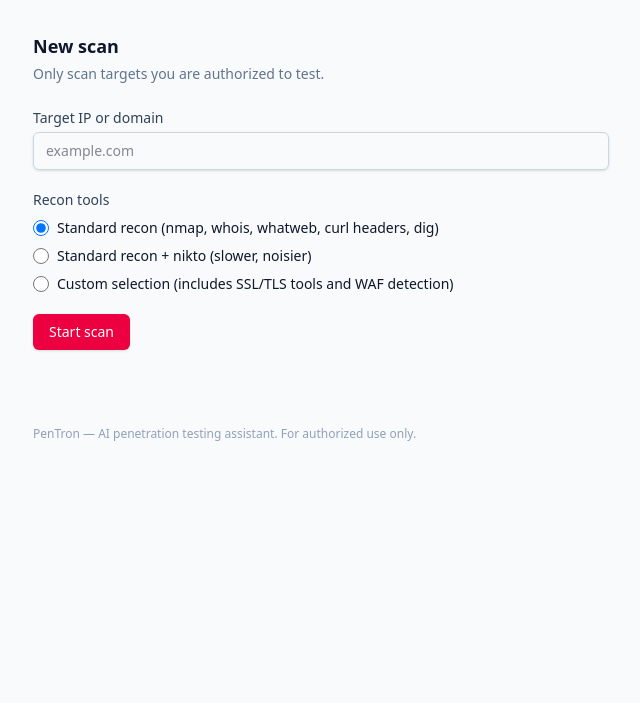
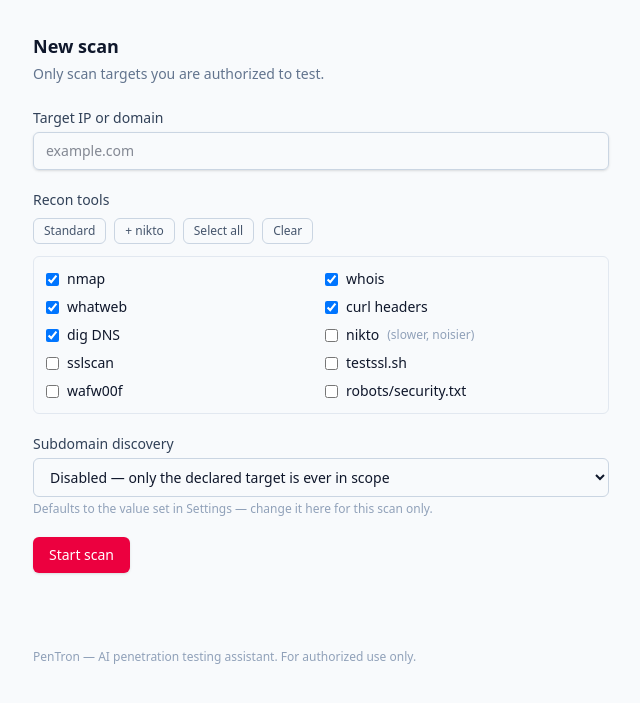
Before and after one commit to SaiedZ/PenTron, a FastAPI app: page / in a window 1280 px wide. Shown: the part 45-748 px from the top of the page, without its empty margins (119-759 px from the left). Run offline with FastAPI, Linux system fonts and the light colour scheme; data that the repository does not hold is empty; style sheets or scripts are compiled from the project's sources; some libraries are stand-ins or nearby versions.

Commit message:
Redesign New Scan tool selection for visibility
Replace the hidden radio/checkbox toggle with an always-visible
10-tool grid plus quick-select buttons (Standard / + nikto / Select
all / Clear), so newer opt-in tools (wafw00f, robots/security.txt)
are discoverable without digging into "Custom selection". Also add
subdomain discovery as a per-scan override on this page, defaulting
to the Settings value but changeable for a single scan without a
trip to Settings.

```diff
--- a/api/routers/pages.py
+++ b/api/routers/pages.py
@@ -22,7 +22,8 @@ router = APIRouter(tags=["pages"])
 
 @router.get("/")
 def dashboard(request: Request):
-    return templates.TemplateResponse(request, "dashboard.html")
+    settings = db.get_settings()
+    return templates.TemplateResponse(request, "dashboard.html", {"settings": settings})
 
 
 @router.get("/scans/{sl_no}")
--- a/api/routers/scans.py
+++ b/api/routers/scans.py
@@ -27,7 +27,9 @@ def start_scan(payload: ScanCreateRequest, background_tasks: BackgroundTasks):
 
     sl_no = db.create_session(payload.target)
     jobs.create_job(sl_no)
-    background_tasks.add_task(run_scan_job, sl_no, payload.target, payload.tools)
+    background_tasks.add_task(
+        run_scan_job, sl_no, payload.target, payload.tools, payload.subdomain_discovery_level
+    )
     return {"sl_no": sl_no}
 
 
--- a/api/schemas.py
+++ b/api/schemas.py
@@ -14,6 +14,7 @@ from pydantic import BaseModel
 class ScanCreateRequest(BaseModel):
     target: str
     tools: Union[List[str], Literal["a", "n"]] = "a"
+    subdomain_discovery_level: Optional[int] = None
 
 
 class VulnEditRequest(BaseModel):
--- a/web/templates/dashboard.html
+++ b/web/templates/dashboard.html
@@ -21,37 +21,54 @@
 
     <fieldset>
       <legend class="block text-sm font-medium text-slate-700 dark:text-slate-300">Recon tools</legend>
-      <div class="mt-2 space-y-2 text-sm">
-        <label class="flex items-center gap-2">
-          <input type="radio" name="mode" value="a" checked
-            class="h-4 w-4 border-slate-300 text-rose-600 focus:ring-rose-500">
-          Standard recon (nmap, whois, whatweb, curl headers, dig)
-        </label>
-        <label class="flex items-center gap-2">
-          <input type="radio" name="mode" value="n"
-            class="h-4 w-4 border-slate-300 text-rose-600 focus:ring-rose-500">
-          Standard recon + nikto (slower, noisier)
-        </label>
-        <label class="flex items-center gap-2">
-          <input type="radio" name="mode" value="custom"
-            class="h-4 w-4 border-slate-300 text-rose-600 focus:ring-rose-500">
-          Custom selection (includes SSL/TLS tools and WAF detection)
-        </label>
+
+      <div class="mt-2 flex flex-wrap gap-2">
+        <button type="button" data-preset="standard"
+          class="preset-btn rounded-md border border-slate-300 px-2.5 py-1 text-xs font-medium text-slate-600
+                 hover:bg-slate-50 dark:border-slate-700 dark:text-slate-300 dark:hover:bg-slate-900">Standard</button>
+        <button type="button" data-preset="nikto"
+          class="preset-btn rounded-md border border-slate-300 px-2.5 py-1 text-xs font-medium text-slate-600
+                 hover:bg-slate-50 dark:border-slate-700 dark:text-slate-300 dark:hover:bg-slate-900">+ nikto</button>
+        <button type="button" data-preset="all"
+          class="preset-btn rounded-md border border-slate-300 px-2.5 py-1 text-xs font-medium text-slate-600
+                 hover:bg-slate-50 dark:border-slate-700 dark:text-slate-300 dark:hover:bg-slate-900">Select all</button>
+        <button type="button" data-preset="none"
+          class="preset-btn rounded-md border border-slate-300 px-2.5 py-1 text-xs font-medium text-slate-600
+                 hover:bg-slate-50 dark:border-slate-700 dark:text-slate-300 dark:hover:bg-slate-900">Clear</button>
       </div>
 
-      <div id="custom-tools" class="mt-3 hidden grid grid-cols-2 gap-2 rounded-md border border-slate-200 p-3 text-sm dark:border-slate-800">
-        <label class="flex items-center gap-2"><input type="checkbox" value="1" class="tool-key"> nmap</label>
-        <label class="flex items-center gap-2"><input type="checkbox" value="2" class="tool-key"> whois</label>
-        <label class="flex items-center gap-2"><input type="checkbox" value="3" class="tool-key"> whatweb</label>
-        <label class="flex items-center gap-2"><input type="checkbox" value="4" class="tool-key"> curl headers</label>
-        <label class="flex items-center gap-2"><input type="checkbox" value="5" class="tool-key"> dig DNS</label>
-        <label class="flex items-center gap-2"><input type="checkbox" value="6" class="tool-key"> nikto</label>
+      <div class="mt-3 grid grid-cols-2 gap-2 rounded-md border border-slate-200 p-3 text-sm dark:border-slate-800">
+        <label class="flex items-center gap-2"><input type="checkbox" value="1" class="tool-key" checked> nmap</label>
+        <label class="flex items-center gap-2"><input type="checkbox" value="2" class="tool-key" checked> whois</label>
+        <label class="flex items-center gap-2"><input type="checkbox" value="3" class="tool-key" checked> whatweb</label>
+        <label class="flex items-center gap-2"><input type="checkbox" value="4" class="tool-key" checked> curl headers</label>
+        <label class="flex items-center gap-2"><input type="checkbox" value="5" class="tool-key" checked> dig DNS</label>
+        <label class="flex items-center gap-2">
+          <input type="checkbox" value="6" class="tool-key"> nikto
+          <span class="text-xs text-slate-400 dark:text-slate-500">(slower, noisier)</span>
+        </label>
         <label class="flex items-center gap-2"><input type="checkbox" value="7" class="tool-key"> sslscan</label>
         <label class="flex items-center gap-2"><input type="checkbox" value="8" class="tool-key"> testssl.sh</label>
         <label class="flex items-center gap-2"><input type="checkbox" value="9" class="tool-key"> wafw00f</label>
         <label class="flex items-center gap-2"><input type="checkbox" value="10" class="tool-key"> robots/security.txt</label>
       </div>
     </fieldset>
+
+    <div>
+      <label for="subdomain_discovery_level" class="block text-sm font-medium text-slate-700 dark:text-slate-300">
+        Subdomain discovery
+      </label>
+      <select id="subdomain_discovery_level" data-current="{{ settings.subdomain_discovery_level }}"
+        class="mt-1 block w-full rounded-md border border-slate-300 px-3 py-2 text-sm
+               dark:border-slate-700 dark:bg-slate-900 dark:text-slate-100">
+        <option value="0">Disabled — only the declared target is ever in scope</option>
+        <option value="1">Passive — crt.sh lookup, listed in the report, scope unchanged</option>
+        <option value="2">Active — crt.sh + subfinder, discovered subdomains become scannable</option>
+      </select>
+      <p class="mt-1 text-xs text-slate-400 dark:text-slate-500">
+        Defaults to the value set in Settings — change it here for this scan only.
+      </p>
+    </div>
 
     <button type="submit"
       class="rounded-md bg-rose-600 px-4 py-2 text-sm font-medium text-white shadow-sm hover:bg-rose-700
@@ -66,31 +83,41 @@
 
 {% block scripts %}
 <script>
-  const modeRadios = document.querySelectorAll('input[name="mode"]');
-  const customBox = document.getElementById('custom-tools');
-  modeRadios.forEach(r => r.addEventListener('change', () => {
-    customBox.classList.toggle('hidden', document.querySelector('input[name="mode"]:checked').value !== 'custom');
-  }));
+  const toolKeys = Array.from(document.querySelectorAll('.tool-key'));
+  const PRESETS = {
+    standard: ['1', '2', '3', '4', '5'],
+    nikto: ['1', '2', '3', '4', '5', '6'],
+    all: toolKeys.map(cb => cb.value),
+    none: [],
+  };
+  document.querySelectorAll('.preset-btn').forEach(btn => {
+    btn.addEventListener('click', () => {
+      const selected = new Set(PRESETS[btn.dataset.preset]);
+      toolKeys.forEach(cb => { cb.checked = selected.has(cb.value); });
+    });
+  });
+
+  (function initSubdomainLevel() {
+    const select = document.getElementById('subdomain_discovery_level');
+    select.value = select.dataset.current || '0';
+  })();
 
   document.getElementById('scan-form').addEventListener('submit', async (e) => {
     e.preventDefault();
     const target = document.getElementById('target').value.trim();
-    const mode = document.querySelector('input[name="mode"]:checked').value;
+    const tools = toolKeys.filter(cb => cb.checked).map(cb => cb.value);
+    const subdomain_discovery_level = parseInt(document.getElementById('subdomain_discovery_level').value, 10);
     const errorEl = document.getElementById('scan-error');
     errorEl.classList.add('hidden');
 
-    let tools = mode;
-    if (mode === 'custom') {
-      tools = Array.from(document.querySelectorAll('.tool-key:checked')).map(cb => cb.value);
-      if (tools.length === 0) {
-        errorEl.textContent = 'Select at least one tool.';
-        errorEl.classList.remove('hidden');
-        return;
-      }
+    if (tools.length === 0) {
+      errorEl.textContent = 'Select at least one tool.';
+      errorEl.classList.remove('hidden');
+      return;
     }
 
     try {
-      const resp = await apiFetch('POST', '/api/scans', { target, tools });
+      const resp = await apiFetch('POST', '/api/scans', { target, tools, subdomain_discovery_level });
       window.location.href = `/scans/${resp.sl_no}`;
     } catch (err) {
       errorEl.textContent = err.message || 'Failed to start scan.';
```
Also changed, not shown: api/scan_runner.py (+4 -3 lines).
